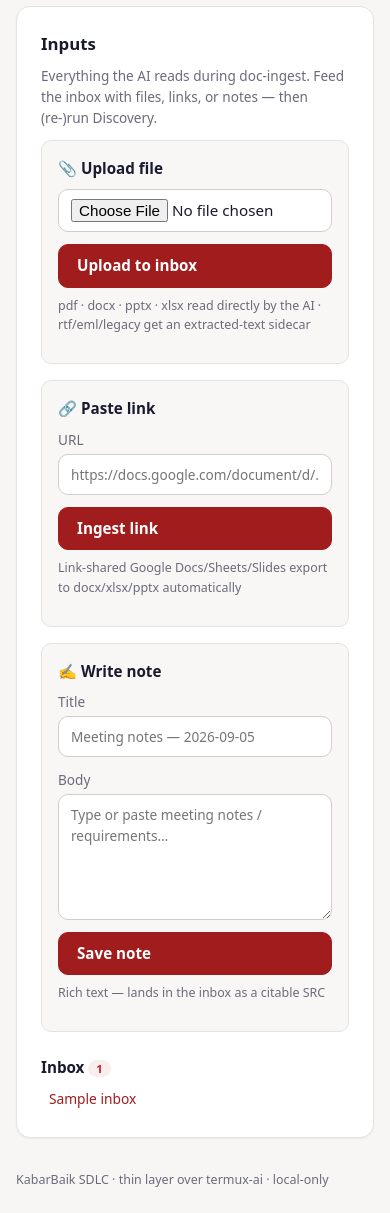
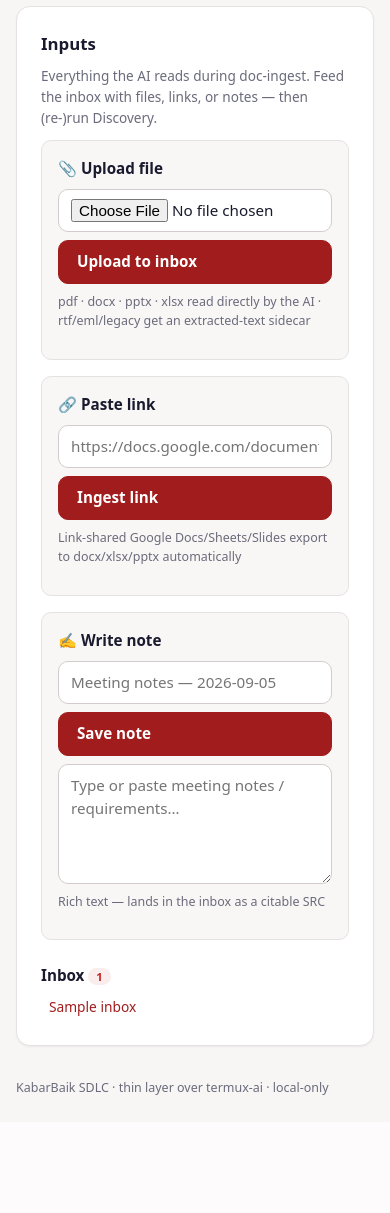
Before and after one commit to kabarbaik-xyz/termux-ai, a FastAPI app: template kabarbaik-app/templates/project_detail.html in a window 390 px wide, after a click on "Inputs". Shown: the part 659-1872 px from the top of the page. After the commit the page ends 1754 px from the top, so only its background shows below. Run offline with FastAPI, Linux system fonts and the light colour scheme; the template is opened without the code that fills it: most values are stand-ins (such as "Sample title", 1, 10 or a date in 2020); parts of the project's set-up code (start-up, migrations or seed data) failed here and were passed over; some libraries are stand-ins or nearby versions.

Commit message:
style(app): Inputs tab — action buttons inline with their inputs
Each input panel's primary action now sits on the same row as its
input instead of stacked below:
- Upload: [file picker] [Upload to inbox]
- Link:   [URL field]   [Ingest link]
- Note:   [title field] [Save note] with the rich-text body below

New .inline-form primitive (flex, input grows, button no-wrap; button
goes full-width under ~560px so tap targets stay generous on phones).
Removed the now-redundant field labels (placeholders carry the hint).
Stylesheet cache-busted ?v=5.

```diff
--- a/kabarbaik-app/static/css/style.css
+++ b/kabarbaik-app/static/css/style.css
@@ -268,3 +268,11 @@ button:disabled { opacity: .45; }
 .flow-step.pending { border-left-color: var(--border-strong); }
 .flow-step.pending .step-label { color: var(--muted); }
 .flow-step.pending .step-idx { border: 2px solid var(--primary); background: transparent; color: var(--primary); }
+
+/* ══ Inline input rows (Inputs tab) ══ */
+.inline-form { display: flex; gap: var(--sp-2); align-items: center; flex-wrap: wrap; }
+.inline-form > input { flex: 1 1 180px; min-width: 0; }
+.inline-form > button { flex-shrink: 0; white-space: nowrap; }
+@media (max-width: 560px) {
+  .inline-form > button { flex: 1 1 100%; }
+}
--- a/kabarbaik-app/templates/base.html
+++ b/kabarbaik-app/templates/base.html
@@ -5,7 +5,7 @@
   <meta name="viewport" content="width=device-width, initial-scale=1">
   <title>{% block title %}KabarBaik SDLC{% endblock %}</title>
   <link rel="icon" type="image/svg+xml" href="/static/images/kb-logo.svg">
-  <link rel="stylesheet" href="/static/css/style.css?v=4">
+  <link rel="stylesheet" href="/static/css/style.css?v=5">
   {% block head %}{% endblock %}
 </head>
 <body>
--- a/kabarbaik-app/templates/project_detail.html
+++ b/kabarbaik-app/templates/project_detail.html
@@ -110,7 +110,7 @@
   <div class="input-grid">
     <div class="input-panel">
       <h3>📎 Upload file</h3>
-      <form method="post" action="/projects/{{ project.id }}/upload" enctype="multipart/form-data" class="stacked">
+      <form method="post" action="/projects/{{ project.id }}/upload" enctype="multipart/form-data" class="inline-form">
         <input type="file" name="file" required
                accept=".md,.txt,.pdf,.doc,.docx,.ppt,.pptx,.xls,.xlsx,.odt,.eml,.csv,.json,.html,.htm,.rtf,.url">
         <button type="submit" class="primary">Upload to inbox</button>
@@ -121,8 +121,8 @@
 
     <div class="input-panel">
       <h3>🔗 Paste link</h3>
-      <form method="post" action="/projects/{{ project.id }}/link" class="stacked">
-        <label>URL <input name="url" type="url" required placeholder="https://docs.google.com/document/d/…"></label>
+      <form method="post" action="/projects/{{ project.id }}/link" class="inline-form">
+        <input name="url" type="url" required placeholder="https://docs.google.com/document/d/…">
         <button type="submit" class="primary">Ingest link</button>
       </form>
       <p class="hint">Link-shared Google Docs/Sheets/Slides export to
@@ -131,10 +131,12 @@
 
     <div class="input-panel">
       <h3>✍️ Write note</h3>
-      <form method="post" action="/projects/{{ project.id }}/note" class="stacked">
-        <label>Title <input name="title" required placeholder="Meeting notes — 2026-09-05"></label>
-        <label>Body <textarea name="body" class="rte" data-editor rows="5" placeholder="Type or paste meeting notes / requirements…"></textarea></label>
-        <button type="submit" class="primary">Save note</button>
+      <form method="post" action="/projects/{{ project.id }}/note" class="stacked" style="gap:8px">
+        <div class="inline-form">
+          <input name="title" required placeholder="Meeting notes — 2026-09-05">
+          <button type="submit" class="primary">Save note</button>
+        </div>
+        <textarea name="body" class="rte" data-editor rows="4" placeholder="Type or paste meeting notes / requirements…"></textarea>
       </form>
       <p class="hint">Rich text — lands in the inbox as a citable SRC</p>
     </div>
```
